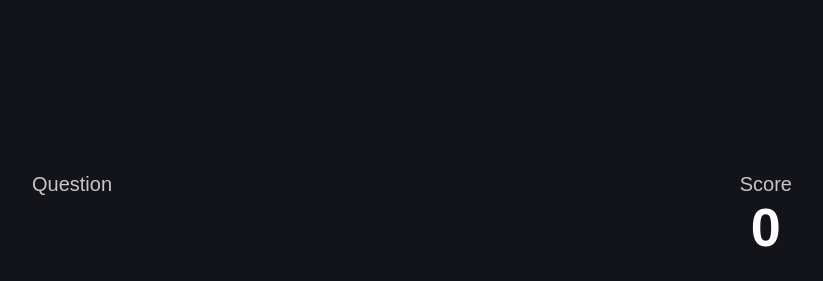
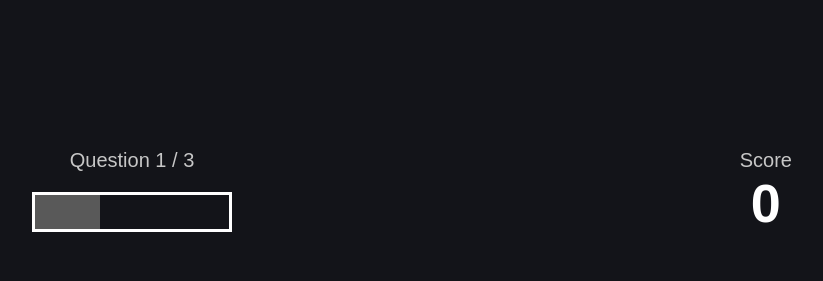
Before and after one commit to rojinaAmatya/Quiz-App, a plain HTML site: page game.html in a window 1280 px wide. Shown: the top 281 px of the page, without its empty margins (228-1051 px from the left). Drawn offline with Linux system fonts and the light colour scheme.

Commit message:
created id for progress bar

```diff
--- a/game.html
+++ b/game.html
@@ -12,8 +12,10 @@
       <div id="game" class="justify-center flex-column">
         <div id="hud">
           <div class="hud-item">
-            <p class="hud-prefix">Question</p>
-            <h1 class="hud-main-text" id="questionCounter"></h1>
+            <p id="progressText" class="hud-prefix">Question</p>
+            <div id="progressBar">
+              <div id="progressBarFull"></div>
+            </div>
           </div>
 
           <div class="hud-item">
```
